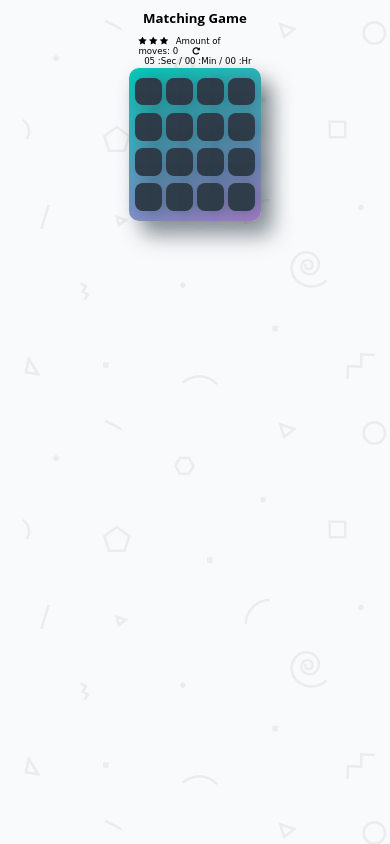
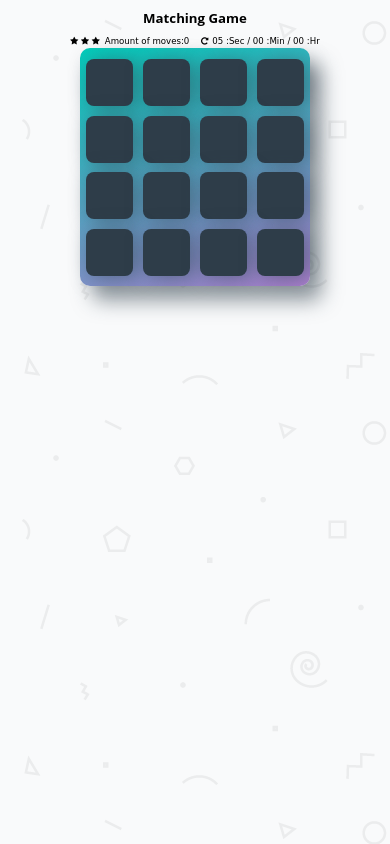
Before and after one commit to WKDavid/CardMatchingGame, a plain HTML site: page index.html in a window 390 px wide. Drawn offline with Linux system fonts and the light colour scheme; a web font is replaced by a local one.

Commit message:
added media queries

```diff
--- a/css/app.css
+++ b/css/app.css
@@ -38,8 +38,8 @@ h1 {
  */
 
 .deck {
-    width: 34vw;
-    min-height: 39vw;
+    width: 37vw;
+    height: 39vw;
     background: linear-gradient(160deg, #02ccba 0%, #aa7ecd 100%);
     padding: 1.5vw;
     border-radius: 10px;
@@ -92,7 +92,7 @@ h1 {
 
 .score-panel {
     text-align: left;
-    width: 29vw;
+    width: 35vw;
     margin-bottom: 0.7vw;
     font-size: calc(8px + (17 - 8) * ((100vw - 300px) / (1600 - 300)));
 }
@@ -126,7 +126,7 @@ h1 {
 }
 
 /*
- * Styles for the popup modal // credit: https://www.w3schools.com/howto/howto_css_modals.asp
+ * Styles for the popup modal, credit: https://www.w3schools.com/howto/howto_css_modals.asp
  */
  /* font size equation credit: https://css-tricks.com/snippets/css/fluid-typography/ */
 
@@ -181,3 +181,26 @@ h1 {
   margin: 5px;
   vertical-align: middle;
 }
+
+/* Media queries for flexibility */
+
+@media screen and (max-width: 1030px) {
+  .container .score-panel {
+    width: 70vw;
+    display: flex;
+    flex-direction: row;
+    flex-wrap: wrap;
+    justify-content: center;
+  }
+}
+
+@media screen and (max-width: 800px) {
+  .deck {
+    width: 59vw;
+    height: 61vw;
+  }
+  .container .deck .card {
+    height: 12vw;
+    width: 12vw;
+  }
+}
```
